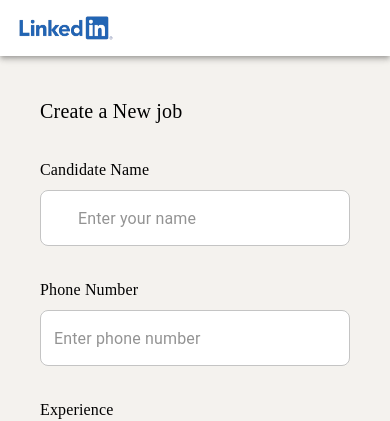
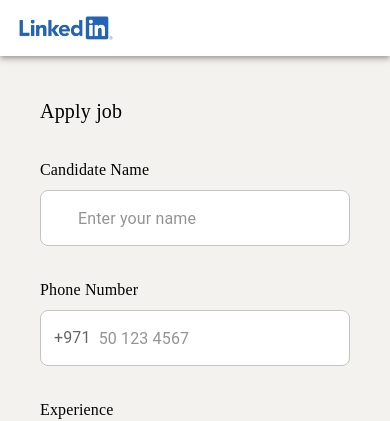
Before and after one commit to NavyaGunda23/AI-Recrutier-Candidate-FE, a React (Vite) app: page /jobs/create in a window 390 px wide. Shown: the top 421 px of the page. Built offline with nearby package versions, Linux system fonts and the light colour scheme; some icons are missing.

Commit message:
added condition for mobile number

```diff
--- a/src/features/jobs/ApplyJob.tsx
+++ b/src/features/jobs/ApplyJob.tsx
@@ -12,7 +12,7 @@ import { createFolderInSharedFolder } from '@/createFolderInSharedFolder';
 
 const JobSchema = Yup.object().shape({
   'Candidate Name': Yup.string().required('Required'),
-  Phone_Number: Yup.string().required('Required'),
+  Phone_Number: Yup.string().required('Required').matches(/^\d{9}$/, 'Phone number must be exactly 9 digits'),
   Experience: Yup.number().required('Required').min(0),
   Email: Yup.string().email('Invalid email').required('Required'),
   File: Yup.mixed().required('File is required'),
@@ -77,6 +77,34 @@ const JobCreate: React.FC = () => {
     const file = e.target.files?.[0];
     setPdfFile(file || null);
   };
+const [ candidateList, setCandidateList] = useState<any[]>([])
+
+  const checkCandidateExist =async (mobilenumbder:any) =>{
+    const formatedmnumber = '+971' + mobilenumbder
+    const airtableResponse:any = await axios.get(
+      'https://api.airtable.com/v0/app6R5bTSGcKo2gmV/CandidateList',
+      {
+        headers: {
+          Authorization: `Bearer pat3fMqN9X4eRWFmd.b31cffaf020d8e4666de0f657adc110e17127c9c38b093cf69d0996fe8e8dfcc` ,// or hardcoded if local testing
+          'Content-Type': 'application/json'
+        }
+      }
+    );
+    console.log("airtableResponse",airtableResponse)
+
+    const records = airtableResponse?.data?.records || [];
+
+    const data = records.map((record: any) => ({
+      id: record.id,
+      createdTime: record.createdTime,
+      ...record.fields
+    }));
+
+    const candidateExit = data.filter((records:any) =>  records.Phone_Number == formatedmnumber)
+
+    setCandidateList(data)
+    return candidateExit.length > 0 ? true : false
+  }
 
   const handleUpload = async () => {
     if (!pdfFile || !folderId) {
@@ -118,7 +146,7 @@ const JobCreate: React.FC = () => {
   return (
     <Box sx={{ minHeight: '100vh', p: { xs: 2, md: 1 }, fontFamily: `'Montserrat', sans-serif` }}>
       <Typography sx={{ color: '#000', fontWeight: 400, fontSize: 20, mb: 4, fontFamily: 'Montserrat' }}>
-        Create a New job
+       Apply job
       </Typography>
       <Formik
         initialValues={initialValues}
@@ -126,6 +154,12 @@ const JobCreate: React.FC = () => {
         onSubmit={async (values, { setSubmitting, setStatus }) => {
           try {
             // First upload the file
+            const checkCandidate = await checkCandidateExist(values.Phone_Number)
+            if(checkCandidate){
+              setStatus(`Sorry You've already applied to this job.`);
+              setUploadStatus('❌ Application submission failed');
+              return
+            }
             const uploadResult:any = await handleUpload();
             if (!uploadResult?.success) {
               setStatus('File upload failed. Please try again.');
@@ -139,7 +173,7 @@ const JobCreate: React.FC = () => {
                 {
                   fields: {
                     'Candidate Name': values['Candidate Name'],
-                    'Phone_Number': values.Phone_Number,
+                    'Phone_Number': '+971' + `${values.Phone_Number}`,
                     'Experience': values.Experience,
                     'Email': values.Email,
                     'Resume': uploadResult.file.name,
@@ -149,16 +183,17 @@ const JobCreate: React.FC = () => {
                 }
               ]
             };
-
             // Submit to Airtable
             const airtableResponse = await axios.post(
-              'https://api.airtable.com/v0/appeH3LWtVbw0DDIv/Candidates',
+              'https://api.airtable.com/v0/app6R5bTSGcKo2gmV/CandidateList',
               data,
               {
                 headers: {
-                  Authorization: `Bearer pate5F34PFXKdUFUU.2849c608f23ec107a0cc07b3fc92c2031e37f1b28c68026d23475ddd9bb1d9ae`,
-                  'Content-Type': 'application/json',
-                },
+                  Authorization: `Bearer pat3fMqN9X4eRWFmd.b31cffaf020d8e4666de0f657adc110e17127c9c38b093cf69d0996fe8e8dfcc` ,// or hardcoded if local testing
+                  'Content-Type': 'application/json'
+                }
+
+
               }
             );
 
@@ -222,10 +257,20 @@ const JobCreate: React.FC = () => {
   {({ field, meta }: FieldProps) => (
     <MuiTextField
       {...field}
-                      placeholder="Enter phone number"
+      placeholder="50 123 4567"
       fullWidth
       InputProps={{
+        startAdornment: (
+          <InputAdornment position="start" sx={{ color: 'white', fontWeight: 500 }}>
+            +971
+          </InputAdornment>
+        ),
         sx: gradientInputSx,
+      }}
+      inputProps={{
+        inputMode: 'numeric',
+        pattern: '[0-9]*',
+        maxLength: 9, // UAE numbers typically have 9 digits after +971
       }}
       error={meta.touched && !!meta.error}
       helperText={meta.touched && meta.error}
@@ -235,6 +280,7 @@ const JobCreate: React.FC = () => {
     />
   )}
 </Field>
+
               </Box>
               <Box>
                 <Typography sx={{ color: '#000', fontWeight: 300, mb: 1, fontFamily: 'Montserrat' }}>Experience</Typography>
```
Lines whose indentation alone changed are shown as unchanged.
